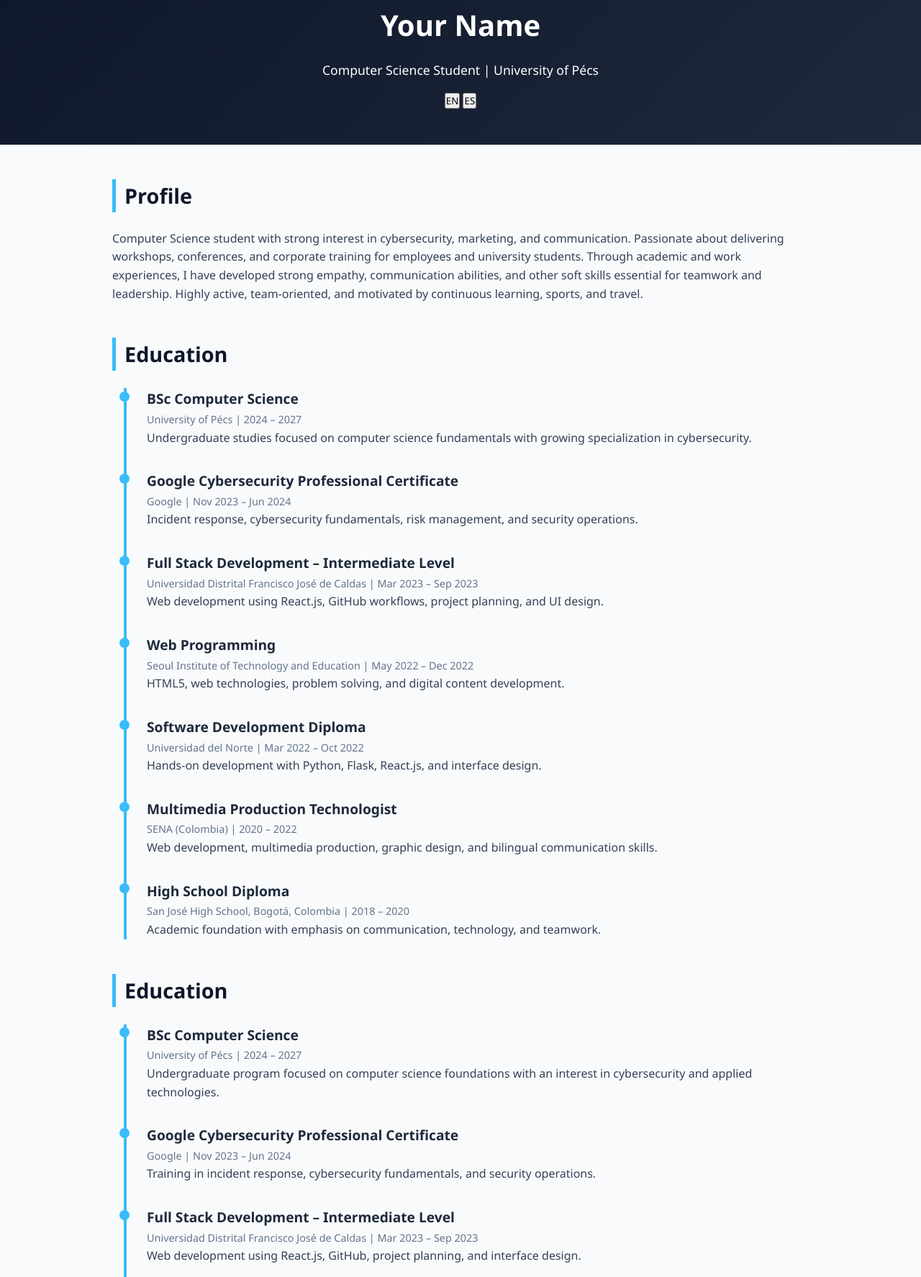
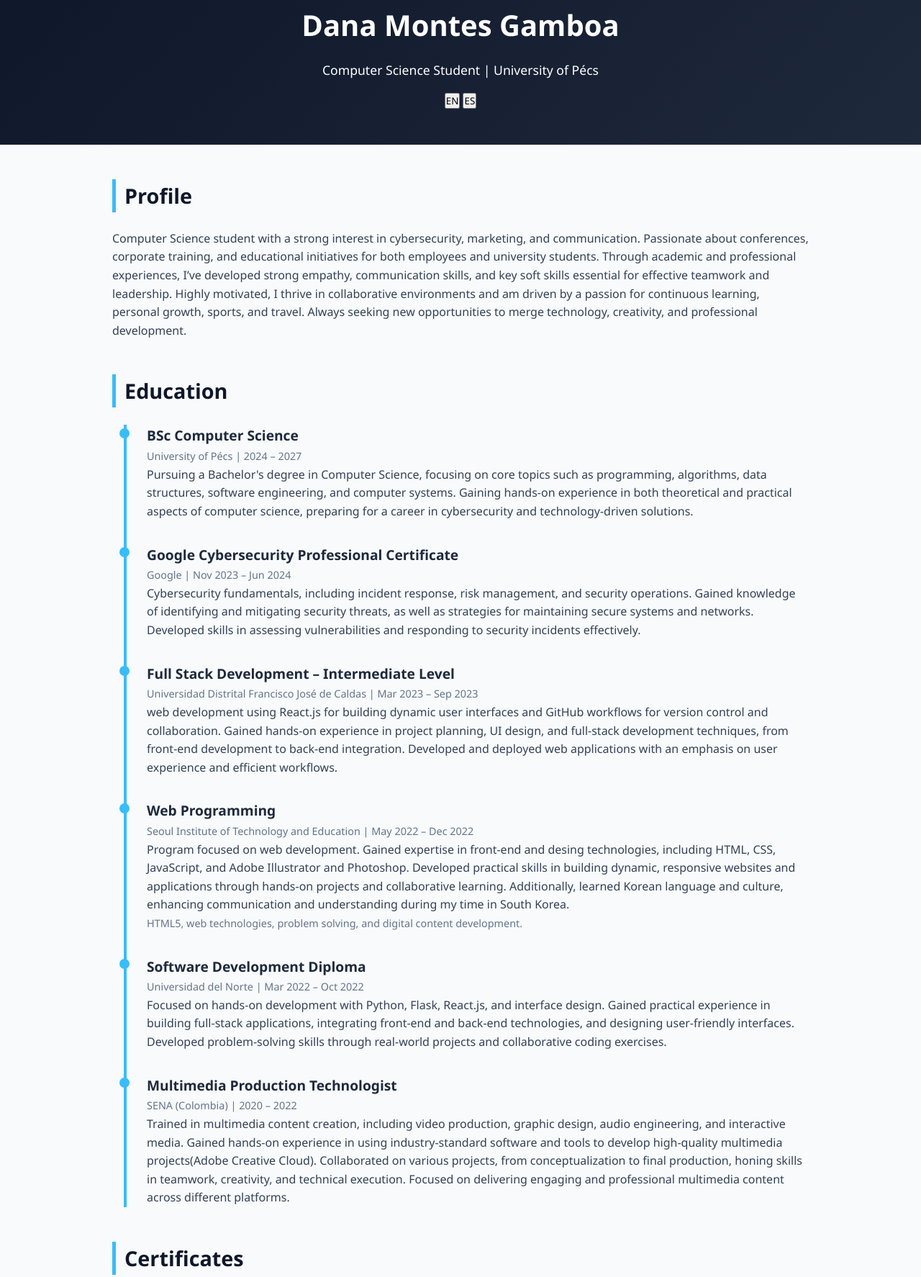
Before and after one commit to danamg27/cv, a plain HTML site: page index.html in a window 1280 px wide. Shown: the part 45-1819 px from the top of the page at 72% size. Drawn offline with Linux system fonts and the light colour scheme.

Commit message:
Update index.html

```diff
--- a/index.html
+++ b/index.html
@@ -137,7 +137,7 @@
 <body>
 
 <header>
-  <h1>Your Name</h1>
+  <h1>Dana Montes Gamboa</h1>
   <p>
     Computer Science Student | University of Pécs
 
@@ -153,11 +153,11 @@
 <section>
   <h2>Profile</h2>
   <p>
-    Computer Science student with strong interest in cybersecurity, marketing, and communication.
-    Passionate about delivering workshops, conferences, and corporate training for employees and
-    university students. Through academic and work experiences, I have developed strong empathy,
-    communication abilities, and other soft skills essential for teamwork and leadership.
-    Highly active, team-oriented, and motivated by continuous learning, sports, and travel.
+   Computer Science student with a strong interest in cybersecurity, marketing, and communication. Passionate about conferences,
+    corporate training, and educational initiatives for both employees and university students. Through academic and professional experiences,
+    I’ve developed strong empathy, communication skills, and key soft skills essential for effective teamwork and leadership. Highly motivated,
+    I thrive in collaborative environments and am driven by a passion for continuous learning, personal growth, sports, and travel.
+    Always seeking new opportunities to merge technology, creativity, and professional development.
   </p>
 </section>
 
@@ -167,43 +167,55 @@
     <div class="timeline-item">
       <h3>BSc Computer Science</h3>
       <span>University of Pécs | 2024 – 2027</span>
-      <p>Undergraduate studies focused on computer science fundamentals with growing specialization in cybersecurity.</p>
+      <p> Pursuing a Bachelor's degree in Computer Science, focusing on core topics such as programming, algorithms, data structures,
+        software engineering, and computer systems. Gaining hands-on experience in both theoretical and practical aspects of computer science,
+        preparing for a career in cybersecurity and technology-driven solutions.</p>
     </div>
     <div class="timeline-item">
       <h3>Google Cybersecurity Professional Certificate</h3>
       <span>Google | Nov 2023 – Jun 2024</span>
-      <p>Incident response, cybersecurity fundamentals, risk management, and security operations.</p>
+      <p> Cybersecurity fundamentals, including incident response, risk management, and security operations. Gained knowledge of identifying and mitigating security threats,
+        as well as strategies for maintaining secure systems and networks.
+        Developed skills in assessing vulnerabilities and responding to security incidents effectively.</p>
     </div>
     <div class="timeline-item">
       <h3>Full Stack Development – Intermediate Level</h3>
       <span>Universidad Distrital Francisco José de Caldas | Mar 2023 – Sep 2023</span>
-      <p>Web development using React.js, GitHub workflows, project planning, and UI design.</p>
+      <p>web development using React.js for building dynamic user interfaces and GitHub workflows for version control and collaboration. Gained hands-on experience in project planning,
+        UI design, and full-stack development techniques, from front-end development to back-end integration. Developed and deployed web applications with an emphasis on user experience and efficient workflows.</p>
     </div>
     <div class="timeline-item">
       <h3>Web Programming</h3>
       <span>Seoul Institute of Technology and Education | May 2022 – Dec 2022</span>
-      <p>HTML5, web technologies, problem solving, and digital content development.</p>
+      <p> Program focused on web development. Gained expertise in front-end and desing technologies, including
+        HTML, CSS, JavaScript, and Adobe Illustrator and Photoshop. Developed practical skills in building dynamic, responsive websites and applications through hands-on
+        projects and collaborative learning. Additionally, learned Korean language and culture, enhancing communication and understanding during
+        my time in South Korea.
+
+        </p>
+      <span>HTML5, web technologies, problem solving, and digital content development.</span>
     </div>
     <div class="timeline-item">
       <h3>Software Development Diploma</h3>
       <span>Universidad del Norte | Mar 2022 – Oct 2022</span>
-      <p>Hands-on development with Python, Flask, React.js, and interface design.</p>
+      <p>Focused on hands-on development with Python, Flask, React.js, and interface design.
+        Gained practical experience in building full-stack applications, integrating front-end and back-end technologies,
+        and designing user-friendly interfaces. Developed problem-solving skills through real-world projects and collaborative coding exercises.</p>
     </div>
     <div class="timeline-item">
       <h3>Multimedia Production Technologist</h3>
       <span>SENA (Colombia) | 2020 – 2022</span>
-      <p>Web development, multimedia production, graphic design, and bilingual communication skills.</p>
-    </div>
-    <div class="timeline-item">
-      <h3>High School Diploma</h3>
-      <span>San José High School, Bogotá, Colombia | 2018 – 2020</span>
-      <p>Academic foundation with emphasis on communication, technology, and teamwork.</p>
+      <p>Trained in multimedia content creation, including video production, graphic design, audio engineering, and interactive media.
+        Gained hands-on experience in using industry-standard software and tools to develop high-quality multimedia projects(Adobe Creative Cloud).
+        Collaborated on various projects, from conceptualization to final production, honing skills in teamwork, creativity, and
+        technical execution. Focused on delivering engaging and professional multimedia content across different platforms.
+        </p>
     </div>
   </div>
 </section>
 
 <section>
-  <h2>Education</h2>
+  <h2>Certificates</h2>
   <div class="timeline">
     <div class="timeline-item">
       <h3>BSc Computer Science</h3>
@@ -264,24 +276,23 @@
   <div class="timeline">
     <div class="timeline-item">
       <h3>AI implementation in Load Testing</h3>
-      <span>Technologies: Python, Web, Data analysis, load testing, locust, AI</span>
-      <span>2025</span>
+      <span>Technologies: Python, Web, Data analysis, load testing, locust, AI - (2025)</span>
       <p>Identified approaches of how AI can be introduced into the
         different test phases and developed a prototype for the most beneficial approach. </p>
     </div>
 
      <div class="timeline-item">
       <h3>Waste Management app proposal</h3>
-      <span>Technologies: UX, Web, documentation, analysis</span>
-       <span>2025</span>
+      <span>Technologies: UX, Web, documentation, analysis - (2025)</span>
+
       <p>Identified stakeholders, structured a proposal for a mobil application design for a university dormitory to be a platform that provide the students with
       educational resources and space to store their daily waste statistics to get insights of their impact on the environment</p>
     </div>
 
     <div class="timeline-item">
       <h3>Dana en Korea</h3>
-      <span>Technologies: UX, Web, graphical design, video, edition, social media, marketing, communication, storytelling</span>
-      <span>2022</span>
+      <span>Technologies: UX, Web, graphical design, video, edition, social media, marketing, communication, storytelling - (2022-2023)</span>
+
       <p>Developed a six-chapter series with integrated animations to share personal experiences and insights into Korean culture during my 10-month stay in South Korea.
         Combined animation and graphic design to showcase cultural highlights, fostering cross-cultural understanding and exchange. The project aimed to connect audiences in Colombia and beyond with authentic Korean cultural experiences.</p>
     </div>
@@ -311,6 +322,7 @@
     traveling, and joining collaborative events that promote learning and innovation.
 
   </p>
+  <br>
    <div class="timeline-item">
       <h3>EYOF 2025 volunteer </h3>
       <span>logistics, communication, team-work, listening skills</span>
@@ -333,7 +345,7 @@
   <p>
      © 2025 Dana Montes Gamboa |
     <a href="https://danamg27.github.io/cv">GitHub</a> |
-    <a href="https://www.linkedin.com/danamontesg/">LinkedIn</a>
+    <a href="https://www.linkedin.com/in/danamontesg/" target="_blank">LinkedIn</a>
   </p>
 </footer>
 
```
